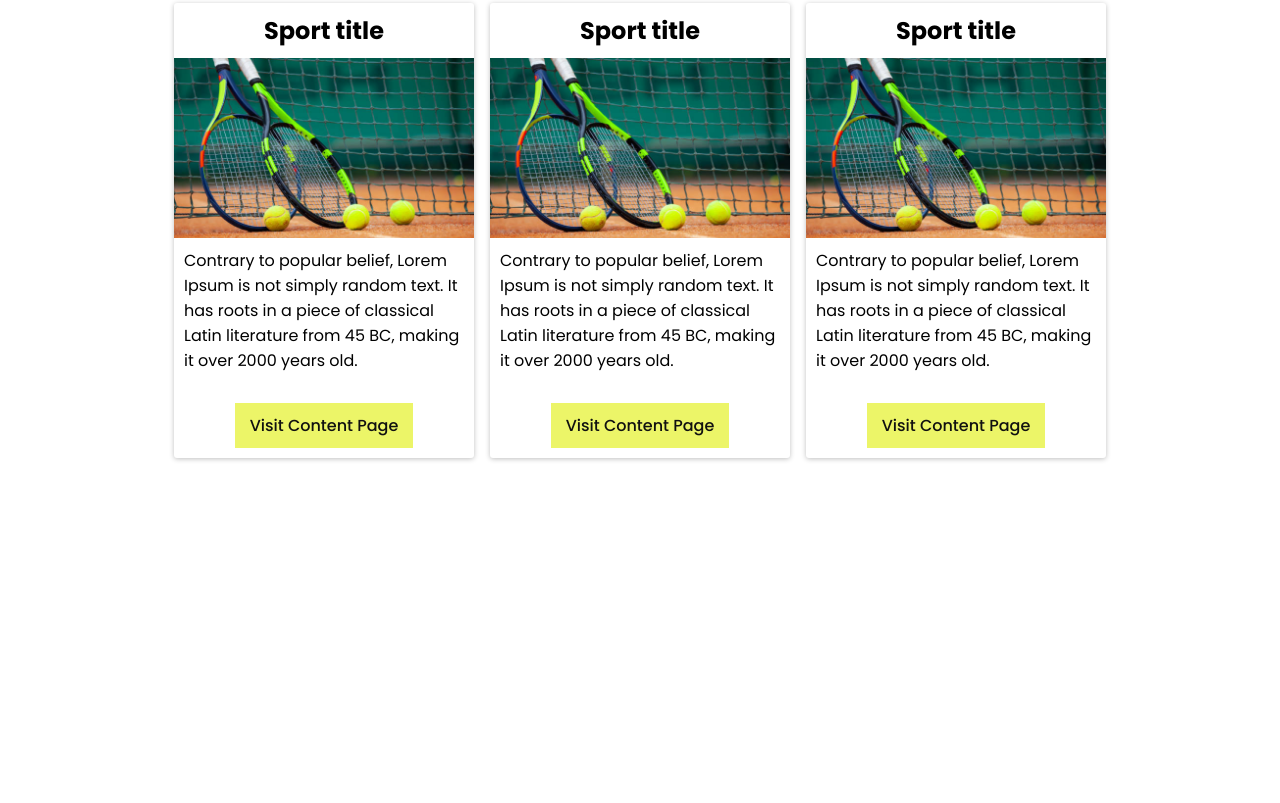
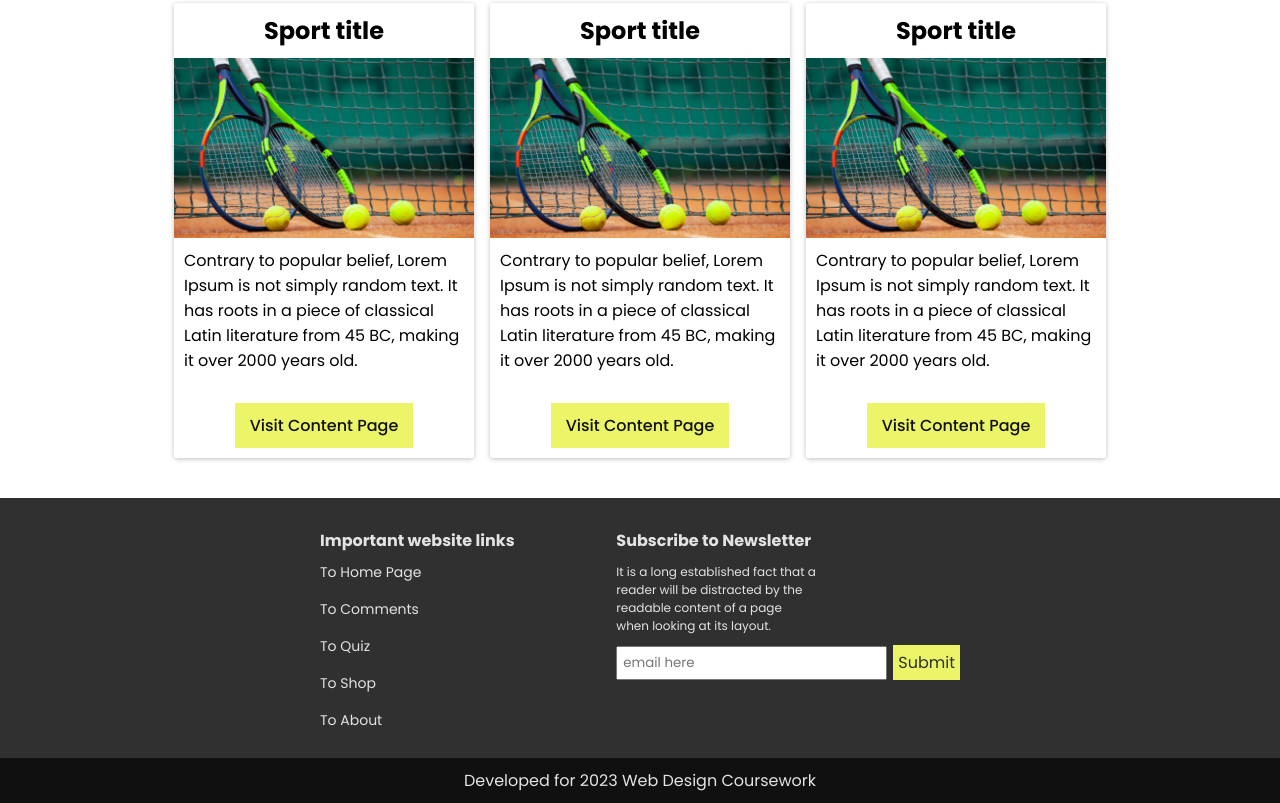
Before and after one commit to Hirukamunasinghe/sporting-website-page, a plain HTML site: page index.html in a window 1280 px wide. Shown: the part 1852-2655 px from the top of the page. Before the commit the page ends 2350 px from the top, so only its background shows below. Drawn offline with nearby package versions, Linux system fonts and the light colour scheme.

Commit message:
footer added

```diff
--- a/css/main.css
+++ b/css/main.css
@@ -313,3 +313,75 @@ scrollbar-width: none;  /* Firefox */
     grid-template-columns: 1fr 1fr 1fr;
     margin-bottom: 40px;
 }
+
+/* Footer css */
+
+.footer {
+    display: flex;
+    justify-content: center;
+    background-color: #303030;
+    color: #e3e3e3;
+}
+
+.footer-holder {
+    display: flex;
+    justify-content: space-between;
+    width: 50%;
+    padding: 30px 0px 20px 0;
+}
+
+.footer-container-one ul{
+    list-style: none;
+    text-decoration: none;
+}
+
+.footer-container-one ul li {
+    text-decoration: none;
+    padding-block: 6px;
+}
+
+.footer-container-one ul li a{
+    text-decoration: none;
+    color: #e3e3e3;
+    font-size: 14px;
+}
+
+.footer-container-one ul li a:hover {
+    color: #ecf568;
+}
+
+.footer-container-two p {
+    width: 200px;
+    font-size: 12px;
+    padding: 10px 0;
+}
+
+.footer-btn-holder {
+    display: flex;
+    gap: 6px;
+}
+
+.footer-btn-holder input {
+    padding: 5px;
+    display: inline-block;
+}
+
+.footer-btn-holder a {
+    display: inline-block;
+    padding: 5px;
+    background-color: #ecf568;
+    color: #303030;
+    text-decoration: none;
+}
+
+.footer-bottom-text {
+    padding: 5px 0px;
+    display: flex;
+    justify-content: center;
+    background-color: #101010;
+}
+
+.footer-bottom-text p {
+    color: #e3e3e3;
+    padding-block: 5px;
+}
--- a/index.html
+++ b/index.html
@@ -174,5 +174,39 @@
             </div>
         </div>
     </section>
+    <!--Footer-->
+    <section id="web-footer">
+        <div class="footer">
+            <div class="footer-holder">
+                <div class="footer-container-one">
+                    <h4>Important website links</h4>
+                    <ul>
+                        <li><a href="/">To Home Page</a></li>
+                        <li><a href="/">To Comments</a></li>
+                        <li><a href="/">To Quiz</a></li>
+                        <li><a href="/">To Shop</a></li>
+                        <li><a href="/">To About</a></li>
+                    </ul>
+                </div>
+                <div class="footer-container-two">
+                    <h4>Subscribe to Newsletter</h4>
+                    <p>
+                        It is a long established fact that a reader will be distracted by the readable content of a page when looking at its layout.
+                    </p>
+                    <div class="footer-btn-holder">
+                        <div class="d-flex-center">
+                            <input type="text" placeholder="email here">
+                        </div>
+                        <div class="d-flex-center">
+                            <a href="#">Submit</a>
+                        </div>
+                    </div>
+                </div>
+            </div>
+        </div>
+        <div class="footer-bottom-text">
+            <p>Developed for 2023 Web Design Coursework</p>
+        </div>
+    </section>
 </body>
 </html>
```
